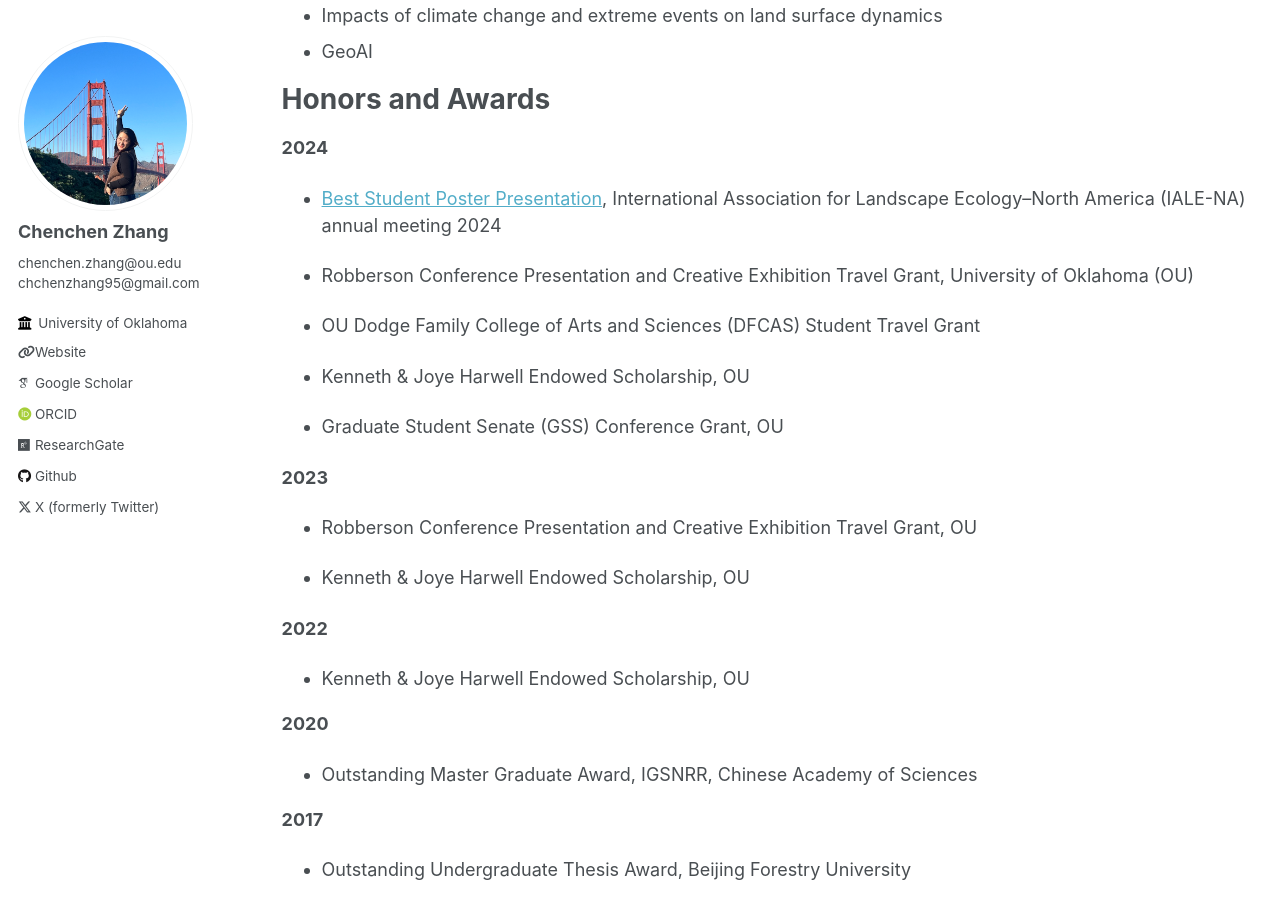
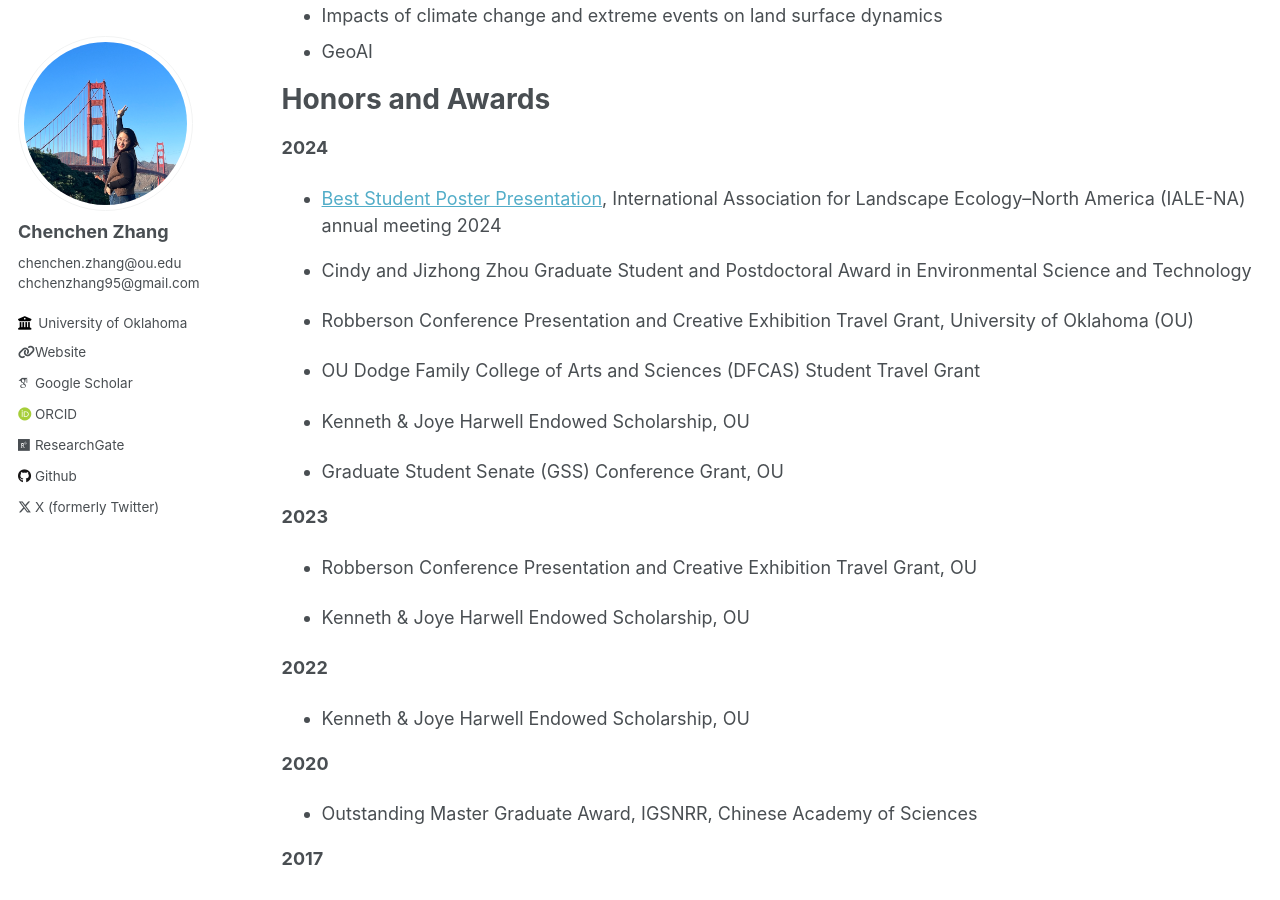
Before and after one commit to rszcc/rszcc.github.io, a Jekyll site: the page built from _pages/cv.md, in a window 1280 px wide and 900 px high, scrolled down 1021 px. Built offline with Jekyll 4.4.1, drawn with Linux system fonts in a browser that asks for light colours; some web fonts are replaced.

Commit message:
Update cv.md

```diff
--- a/_pages/cv.md
+++ b/_pages/cv.md
@@ -43,6 +43,7 @@ Honors and Awards
 **2024**
 
 * [Best Student Poster Presentation](https://www.ialena.org/awards.html), International Association for Landscape Ecology–North America (IALE-NA) annual meeting 2024
+* Cindy and Jizhong Zhou Graduate Student and Postdoctoral Award in Environmental Science and Technology
 
 * Robberson Conference Presentation and Creative Exhibition Travel Grant, University of Oklahoma (OU)
 
```
